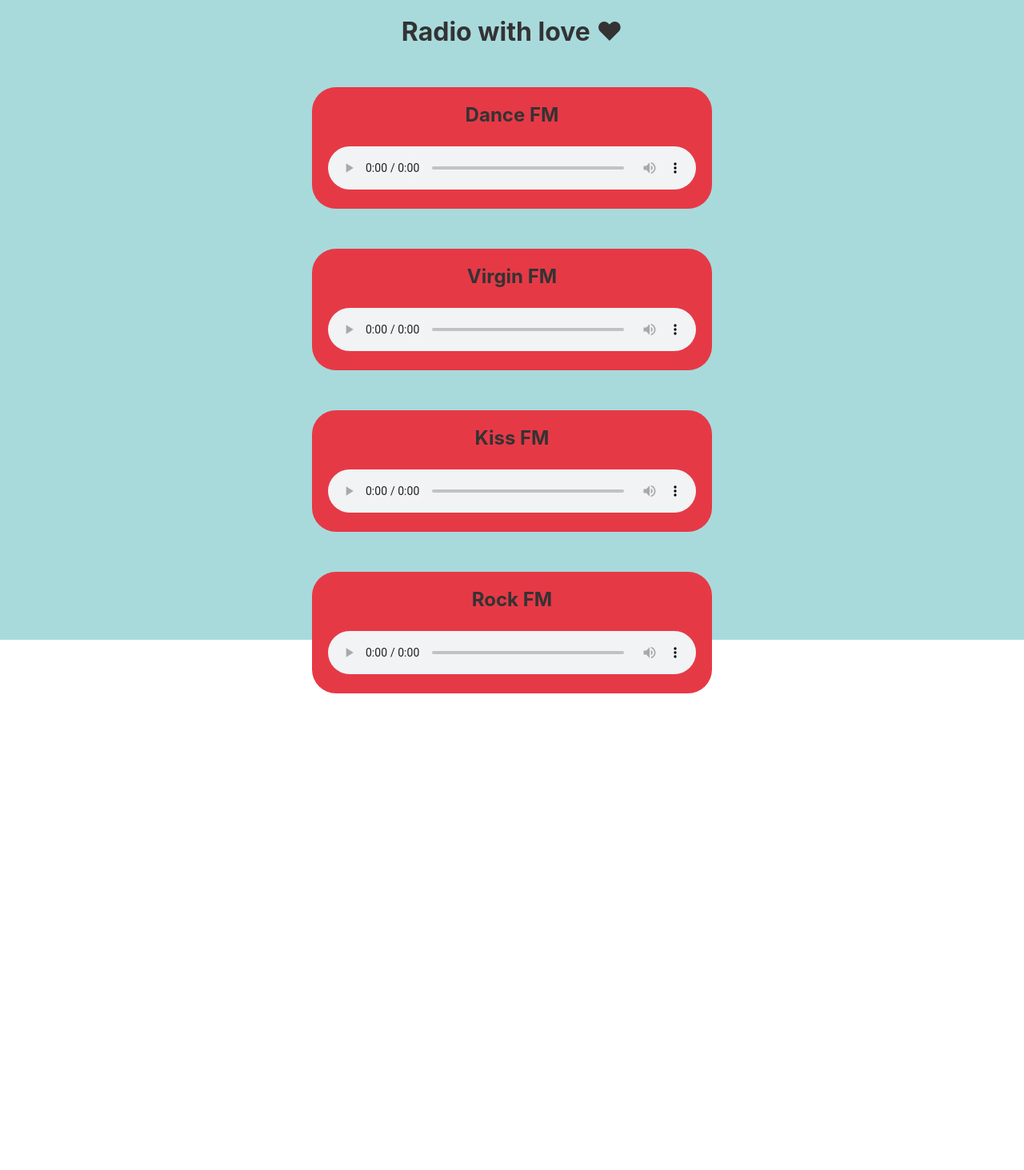
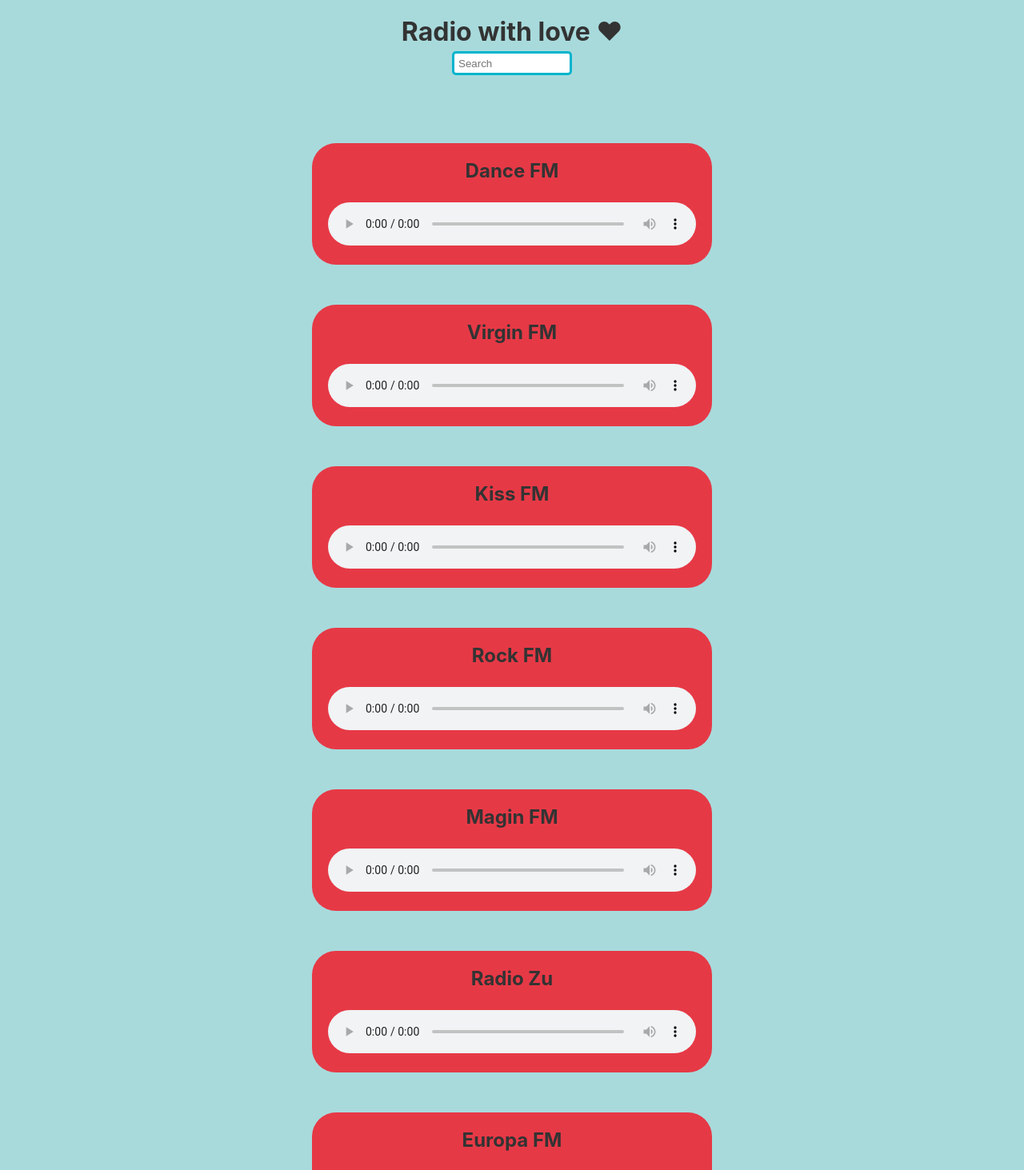
Before and after one commit to RaresSanduConstantin/bibi-radio, a React (Create React App) app: page / in a window 1280 px wide. Shown: the top 1463 px of the page at 80% size. Before the commit the page ends 867 px from the top, so only its background shows below. Built offline with nearby package versions, Linux system fonts and the light colour scheme.

Commit message:
add search field

```diff
--- a/src/App.js
+++ b/src/App.js
@@ -1,11 +1,32 @@
+import { useState, useEffect } from 'react';
+import { SearchBox } from './components/SearchBox';
 import Stations from './components/Stations';
+import stations from './data/stations';
 
 const App = () => {
+	const [ radios, setRadios ] = useState([]);
+	const [ searchTerm, setSearchTerm ] = useState('');
+
+	useEffect(
+		() => {
+			const results = stations.filter((station) => station.name.toLowerCase().includes(searchTerm.toLowerCase()));
+			setRadios(results);
+		},
+		[ searchTerm ]
+	);
+
+	const handleChange = (e) => {
+		e.preventDefault();
+		setSearchTerm(e.target.value);
+		console.log(searchTerm);
+	};
+
 	return (
 		<div className="windowContainer">
 			<div className="containerRad">
 				<h1 className="title">Radio with love &#10084;</h1>
-				<Stations />
+				<SearchBox placeholder="Search" handleChange={handleChange} />
+				{radios.map((item) => <Stations item={item} />)}
 			</div>
 		</div>
 	);
--- /dev/null
+++ b/src/components/SearchBox.js
@@ -0,0 +1,9 @@
+import React from 'react';
+
+export const SearchBox = ({ placeholder, handleChange }) => (
+	<div className="wrap">
+		<div className="search">
+			<input className="searchTerm" type="search" placeholder={placeholder} onChange={handleChange} />
+		</div>
+	</div>
+);
--- a/src/components/Stations.js
+++ b/src/components/Stations.js
@@ -1,17 +1,12 @@
-import React from 'react';
-import stations from '../data/stations';
-
-const Stations = () => {
+const Stations = ({ item }) => {
 	return (
 		<div>
-			{stations.map((station) => (
-				<div className="radioContainer">
-					<h2 className="radioTitle">{station.name}</h2>
-					<audio id="player" controls className="radioControls">
-						<source src={station.href} type="audio/ogg" className="radioSource" />
-					</audio>
-				</div>
-			))}
+			<div className="radioContainer">
+				<h2 className="radioTitle">{item.name}</h2>
+				<audio id="player" controls className="radioControls">
+					<source src={item.href} type="audio/ogg" className="radioSource" />
+				</audio>
+			</div>
 		</div>
 	);
 };
--- a/src/data/stations.js
+++ b/src/data/stations.js
@@ -1,24 +1,54 @@
 const stations = [
 	{
-    name: "Dance FM",
-    href: "https://edge126.rcs-rds.ro/profm/dancefm.mp3?time=1615052829163",
-    seAudeAcum: "https://myradioonline.ro/dance-fm/se-aude-acum",
+		name: 'Dance FM',
+		href: 'https://edge126.rcs-rds.ro/profm/dancefm.mp3?time=1615052829163',
+		logo: ''
 	},
 	{
-    name: "Virgin FM",
-    href: "https://astreaming.edi.ro:8443/VirginRadio_aac",
-    seAudeAcum: "https://myradioonline.ro/virgin-radio-fm/se-aude-acum",
+		name: 'Virgin FM',
+		href: 'https://astreaming.edi.ro:8443/VirginRadio_aac',
+		logo: ''
 	},
 	{
-    name: "Kiss FM",
-    href: "https://live.kissfm.ro/kissfm.aacp?time=1615052856425",
-    seAudeAcum: "https://myradioonline.ro/kiss-fm/se-aude-acum",
+		name: 'Kiss FM',
+		href: 'https://live.kissfm.ro/kissfm.aacp?time=1615052856425',
+		logo: ''
 	},
 	{
-    name: "Rock FM",
-    href: "https://live.rockfm.ro/rockfm.aacp?time=1615052856297",
-    seAudeAcum: "https://myradioonline.ro/rock-fm/se-aude-acum",
+		name: 'Rock FM',
+		href: 'https://live.rockfm.ro/rockfm.aacp?time=1615052856297',
+		logo: ''
 	},
+	{
+		name: 'Magin FM',
+		href: 'https://live.magicfm.ro:8443/magicfm.aacp?time=1615273983114',
+		logo: ''
+	},
+	{
+		name: 'Radio Zu',
+		href: 'blob:https://myradioonline.ro/dace0458-af01-4d4e-9ff5-c1c34263db5a',
+		logo: ''
+	},
+	{
+		name: 'Europa FM',
+		href: 'https://astreaming.edi.ro:8443/EuropaFM_aac',
+		logo: ''
+	},
+	{
+		name: 'Romantic FM',
+		href: 'https://myradioonline.ro/e9759ae9-d58a-4282-b10f-2f82ad60c14c',
+		logo: ''
+	},
+	{
+		name: 'Chill FM',
+		href: 'https://edge126.rcs-rds.ro/profm/chillfm.mp3?time=1615274261775',
+		logo: ''
+	},
+	{
+		name: 'Deep House Radio',
+		href: 'http://live.dancemusic.ro:7000/;time1615274265111',
+		logo: ''
+	}
 ];
 
 export default stations;
--- a/src/index.css
+++ b/src/index.css
@@ -19,10 +19,14 @@
   color: #333;
 }
 
+body{
+    background: #a8dadc;
+
+}
+
 .windowContainer{
   width: 100vw;
   height: 100vh;
-  background: #a8dadc;
 }
 
 .title{
@@ -54,6 +58,36 @@
 }
 
 
+.search {
+    width: auto;
+    position: relative;
+    display: flex;
+    padding-top: 40px;
+  }
+
+  .searchTerm {
+    width: 100%;
+    border: 3px solid #00b4cc;
+
+    padding: 5px;
+    height: 30px;
+    border-radius: 5px;
+    outline: none;
+    color: #9dbfaf;
+  }
+
+  .searchTerm:focus {
+    color: #00b4cc;
+  }
+
+  .wrap {
+    width: 30%;
+    position: relative;
+    top: 50%;
+    left: 50%;
+    transform: translate(-50%, -50%);
+  }
+
 
 
 @media screen and (max-width: 1000px) {
```
Lines whose indentation alone changed are shown as unchanged.
